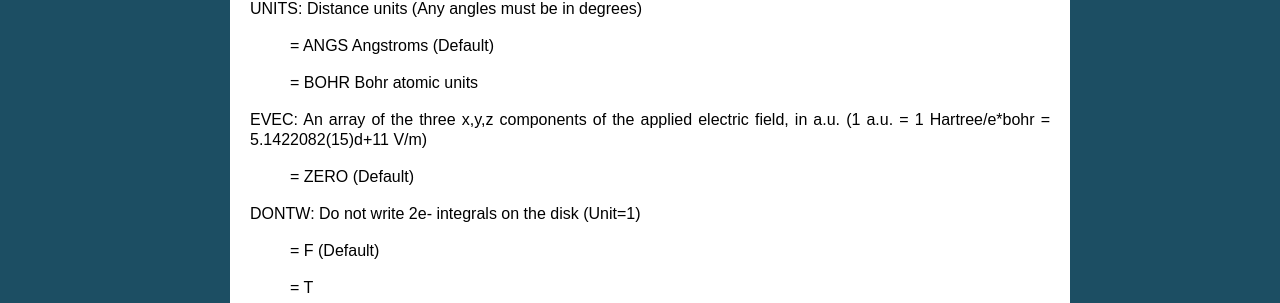
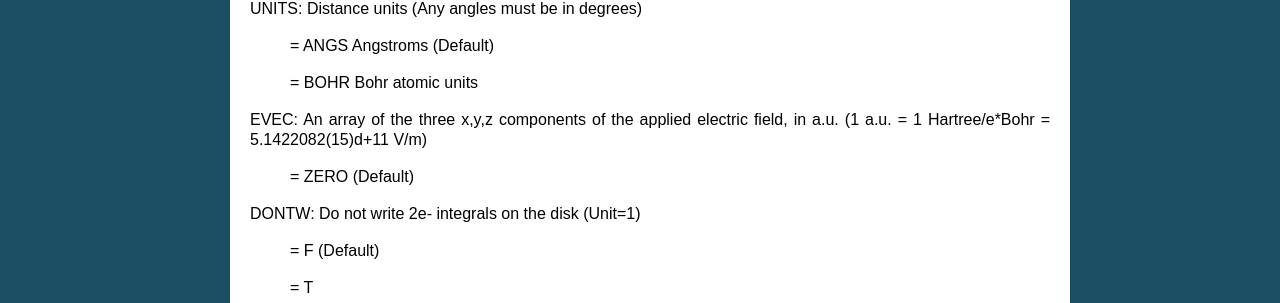
Before and after one commit to DoNOF/DoNOF-Documentation, a Sphinx documentation site: the page built from docs/input.rst, in a window 1280 px wide and 900 px high, scrolled down 845 px. Shown: the part 149-452 px from the top of the window. Built offline with Sphinx 7.4.7, drawn with Linux system fonts in a browser that asks for light colours.

```diff
--- a/docs/input.rst
+++ b/docs/input.rst
@@ -52,7 +52,7 @@ UNITS:     Distance units (Any angles must be in degrees)
 
     = BOHR   Bohr atomic units
 
-EVEC:      An array of the three x,y,z components of the applied electric field, in a.u. (1 a.u. = 1 Hartree/e*bohr = 5.1422082(15)d+11 V/m)
+EVEC:      An array of the three x,y,z components of the applied electric field, in a.u. (1 a.u. = 1 Hartree/e*Bohr = 5.1422082(15)d+11 V/m)
 
     = ZERO   (Default)
 
```
